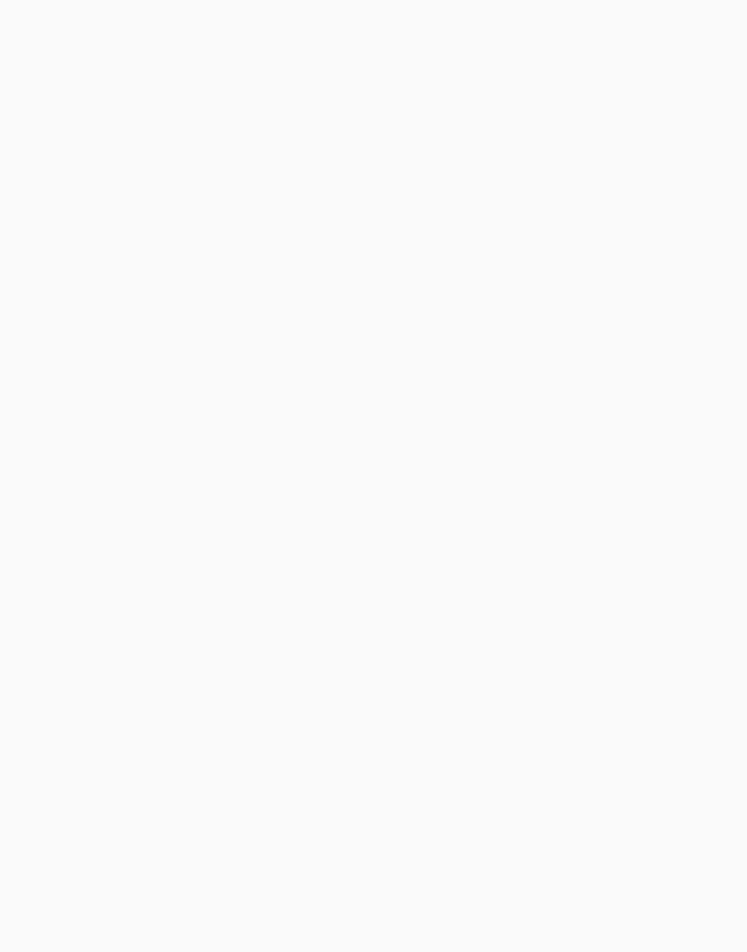
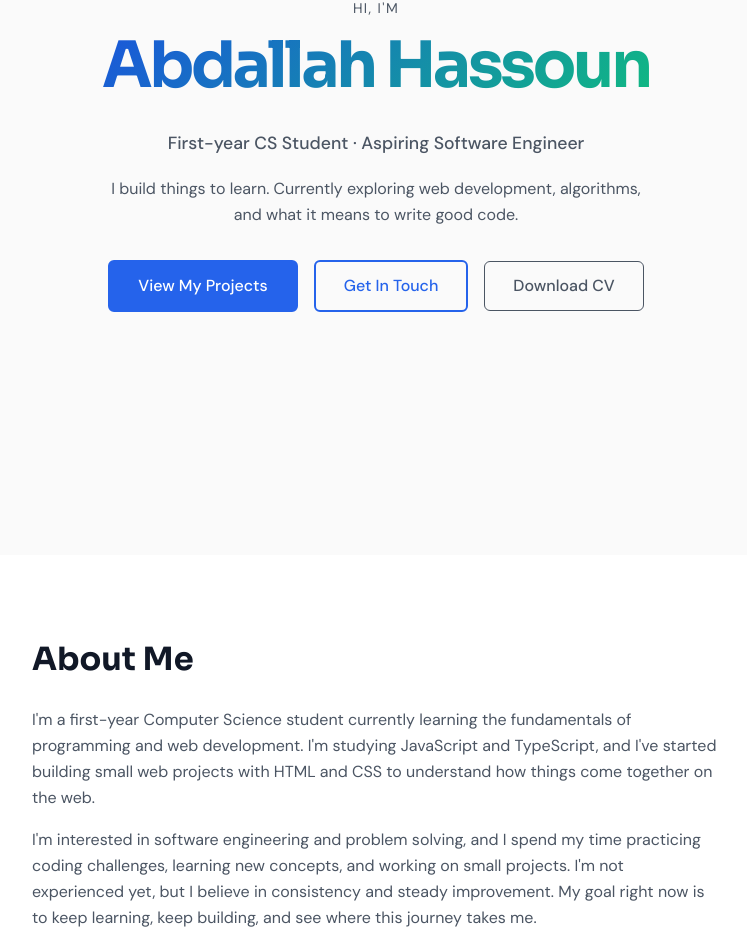
Before and after one commit to ahdevworker03/Abdallah-Hassoun-Portfolio, a React (Vite) app: page / in a window 1280 px wide. Shown: the part 317-1269 px from the top of the page, without its empty margins (264-1011 px from the left). Before the commit the page ends 800 px from the top, so only its background shows below. Built offline with nearby package versions, Linux system fonts and the light colour scheme.

Commit message:
Phase 3B: Migrate Hero and About sections

```diff
--- a/src/App.tsx
+++ b/src/App.tsx
@@ -1,4 +1,6 @@
 import Navbar from "./components/layout/Navbar"
+import Hero from "./components/sections/Hero"
+import About from "./components/sections/About"
 import Footer from "./components/layout/Footer"
 import ScrollToTop from "./components/ui/ScrollToTop"
 
@@ -7,7 +9,13 @@ function App() {
     <>
       <Navbar />
       <main>
-        {/* Sections rendered in Phase 3B */}
+        <Hero />
+        <About />
+        {/*
+          Skills — Phase 3C
+          Projects — Phase 3C
+          Contact — Phase 3C
+        */}
       </main>
       <Footer />
       <ScrollToTop />
--- /dev/null
+++ b/src/components/sections/About.tsx
@@ -0,0 +1,27 @@
+function About() {
+  return (
+    <section id="about" className="bg-surface py-20 md:py-20">
+      <div className="mx-auto max-w-[720px] px-4">
+        <h2 className="mb-6 font-heading text-[2rem] font-bold text-text-primary md:text-[2rem]">
+          About Me
+        </h2>
+        <p className="mb-4 text-base leading-relaxed text-text-secondary last:mb-0">
+          I'm a first-year Computer Science student currently learning the
+          fundamentals of programming and web development. I'm studying JavaScript
+          and TypeScript, and I've started building small web projects with
+          HTML and CSS to understand how things come together on the web.
+        </p>
+        <p className="mb-4 text-base leading-relaxed text-text-secondary last:mb-0">
+          I'm interested in software engineering and problem solving, and I
+          spend my time practicing coding challenges, learning new concepts,
+          and working on small projects. I'm not experienced yet, but I
+          believe in consistency and steady improvement. My goal right now is
+          to keep learning, keep building, and see where this journey takes
+          me.
+        </p>
+      </div>
+    </section>
+  )
+}
+
+export default About
--- /dev/null
+++ b/src/components/sections/Hero.tsx
@@ -0,0 +1,47 @@
+function Hero() {
+  return (
+    <section
+      id="hero"
+      className="flex min-h-screen items-center justify-center bg-background text-center"
+    >
+      <div className="mx-auto flex max-w-[680px] flex-col items-center px-4">
+        <p className="mb-2 text-sm uppercase tracking-widest text-text-secondary">
+          Hi, I'm
+        </p>
+        <h1 className="mb-6 font-heading text-[2.5rem] font-bold leading-tight tracking-tighter text-text-primary md:text-[4rem] gradient-text">
+          Abdallah Hassoun
+        </h1>
+        <p className="mb-5 text-[1.1rem] font-medium text-text-secondary">
+          First-year CS Student &middot; Aspiring Software Engineer
+        </p>
+        <p className="mb-8 max-w-[560px] text-base leading-relaxed text-text-secondary">
+          I build things to learn. Currently exploring web development,
+          algorithms, and what it means to write good code.
+        </p>
+        <div className="flex flex-col items-center gap-4 md:flex-row md:flex-wrap md:justify-center">
+          <a
+            href="#projects"
+            className="inline-block w-full max-w-[280px] rounded-md border-2 border-primary bg-primary px-7 py-3 text-center font-body text-base font-medium text-white no-underline transition-all duration-200 hover:brightness-90 md:w-auto"
+          >
+            View My Projects
+          </a>
+          <a
+            href="#contact"
+            className="inline-block w-full max-w-[280px] rounded-md border-2 border-primary bg-transparent px-7 py-3 text-center font-body text-base font-medium text-primary no-underline transition-all duration-200 hover:bg-primary hover:text-white md:w-auto"
+          >
+            Get In Touch
+          </a>
+          <a
+            href="/CV File/Abdallah Hassoun.pdf"
+            download="Abdallah-Hassoun-CV"
+            className="inline-block w-full max-w-[280px] rounded-md border border-text-secondary bg-transparent px-7 py-3 text-center font-body text-base font-medium text-text-secondary no-underline transition-all duration-200 hover:bg-text-secondary hover:text-white md:w-auto"
+          >
+            Download CV
+          </a>
+        </div>
+      </div>
+    </section>
+  )
+}
+
+export default Hero
```
